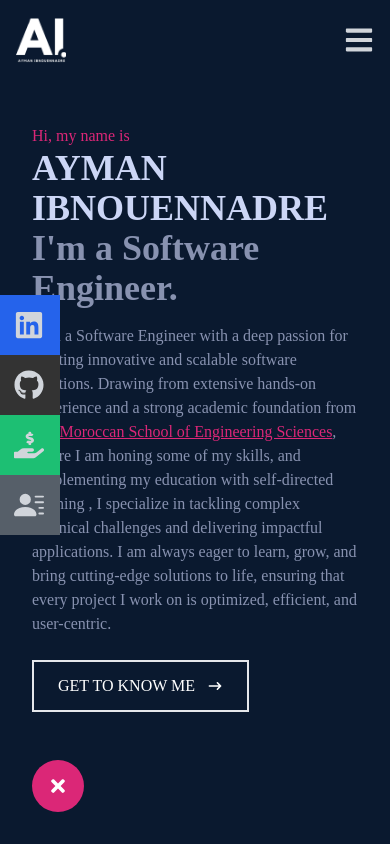
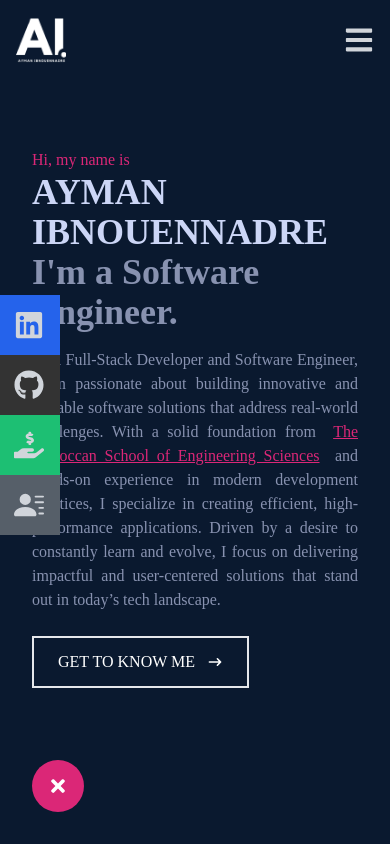
Before and after one commit to AymanIb03/AymanPortfolio, a React (Create React App) app: page / in a window 390 px wide. Shown: the top 844 px of the page. Built offline with nearby package versions, Linux system fonts and the light colour scheme.

Commit message:
update for responsiveness

```diff
--- a/package.json
+++ b/package.json
@@ -1,5 +1,5 @@
 {
-  "homepage": "https://AymanIb03.github.io/AymanPortfolio",
+  "homepage": "https://aymanibnouennadre.github.io/Portfolio",
   "name": "portfolio-react-app",
   "version": "0.1.0",
   "private": true,
--- a/src/components/Home.jsx
+++ b/src/components/Home.jsx
@@ -50,19 +50,21 @@ const Home = () => {
           viewport={{ once: false }}
           transition={{ duration: 1, delay: 1 }}
         >
-        <p>
-          I am a Software Engineer with a deep passion for creating innovative and scalable software solutions. Drawing from extensive hands-on experience and a strong academic foundation from &nbsp;
+
+        <p  className="text-justify ">
+        As a Full-Stack Developer and Software Engineer, I am passionate about building innovative and scalable software solutions that address real-world challenges. With a solid foundation from &nbsp;
 
           <a
             href="https://emsi.ma/"
             target="_blank"
             rel="noopener noreferrer"
-            className="text-pink-600 underline hover:text-pink-400 transition-all duration-300"
+            className="text-pink-600 underline hover:text-pink-400 transition-all duration-300 text-justified"
           >
-            the  Moroccan School of Engineering Sciences
-          </a>, where I am honing some of my skills, and supplementing my education with self-directed learning
-          , I specialize in tackling complex technical challenges and delivering impactful applications. I am always eager to learn, grow, and bring cutting-edge solutions to life, ensuring that every project I work on is optimized, efficient, and user-centric. </p>
-        </motion.p>
+            The  Moroccan School of Engineering Sciences
+          </a>
+          &nbsp; and hands-on experience in modern development practices, I specialize in creating efficient, high-performance applications. Driven by a desire to constantly learn and evolve, I focus on delivering impactful and user-centered solutions that stand out in today’s tech landscape.
+        </p>
+          </motion.p>
 
         {/* Button with hover and animation effects */}
         <div>
--- a/src/components/Navbar.jsx
+++ b/src/components/Navbar.jsx
@@ -154,7 +154,7 @@ const Navbar = () => {
         <Link
           to="home"
           smooth={true}
-          duration={500}
+          duration={700}
           className='flex justify-center items-center text-white'
         >
           <IoIosArrowUp size={20} />
```
